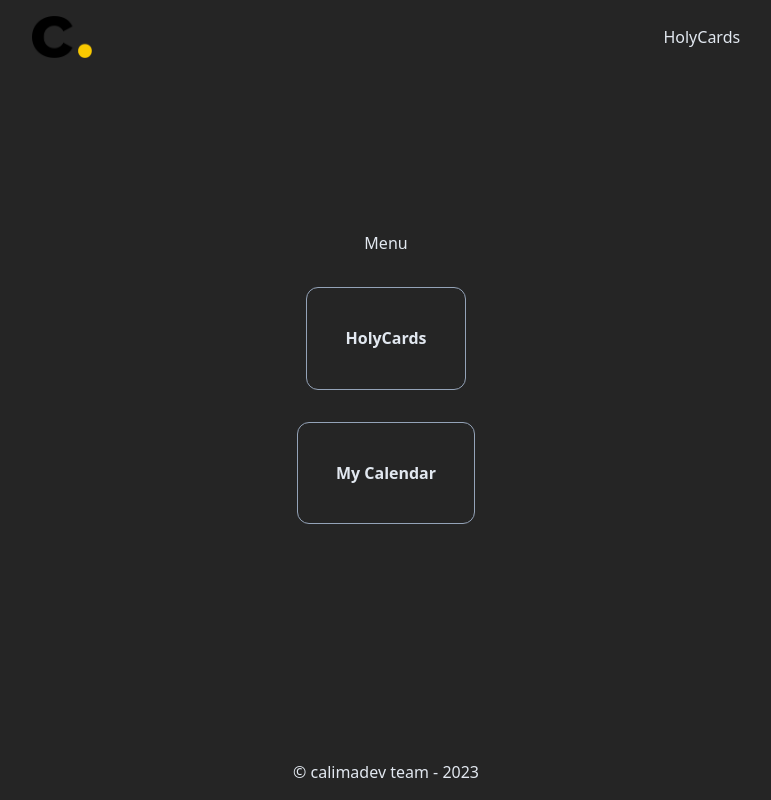
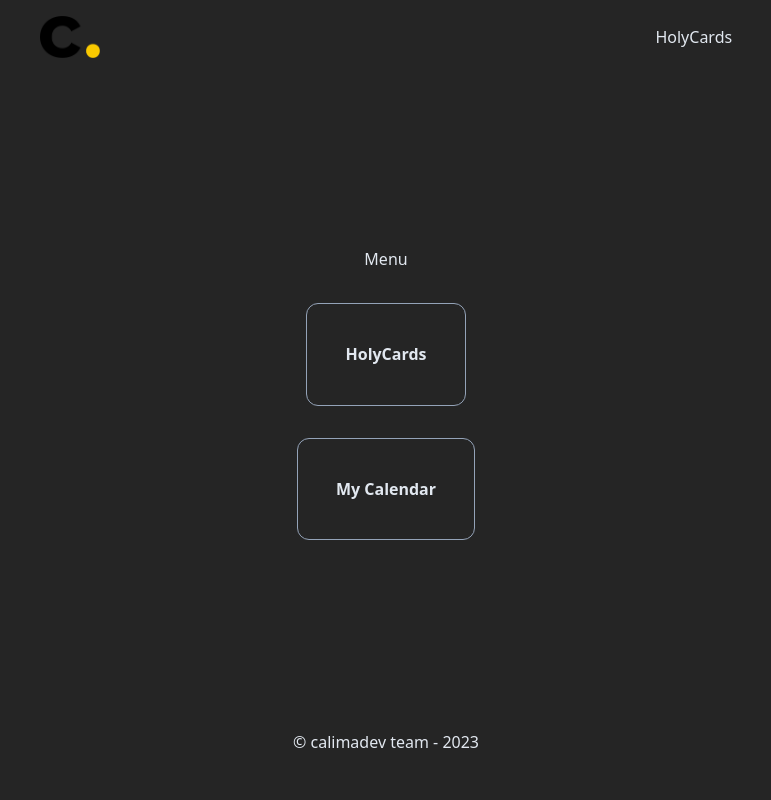
Before and after one commit to rzarroca/holy_cards_front, a Next.js app: page /home in a window 1280 px wide. Shown: the whole page, without its empty margins (254-1025 px from the left). Built offline with nearby package versions, Linux system fonts and the light colour scheme.

Commit message:
Imrpove global CSS

```diff
--- a/components/Layout.tsx
+++ b/components/Layout.tsx
@@ -7,7 +7,7 @@ type Props = {
 
 const Layout = ({ children = null }: Props) => (
 	<>
-		<header className="flex justify-around items-center pt-[2vh]">
+		<header className="flex justify-around items-center p-[2vh]">
 			<figure className="w-[10vw] max-w-[60px] min-w-[32px]">
 				<Image
 					src="/calima_logo_small.png"
@@ -19,10 +19,9 @@ const Layout = ({ children = null }: Props) => (
 			</figure>
 			<h4 className="fs-md">HolyCards</h4>
 		</header>
-
 		{children}
 
-		<footer className="fs-sm absolute bottom-0 w-full text-center pb-[2vh]">
+		<footer className="fs-sm w-full text-center p-[2vh]">
 			© calimadev team - 2023
 		</footer>
 	</>
--- a/styles/globals.css
+++ b/styles/globals.css
@@ -9,6 +9,7 @@
 		background-color: #252525;
 		scroll-behavior: smooth;
 		color: #e2e8f0;
+		font-size: var(--font-size-base);
 	}
 }
 @layer components {
```
